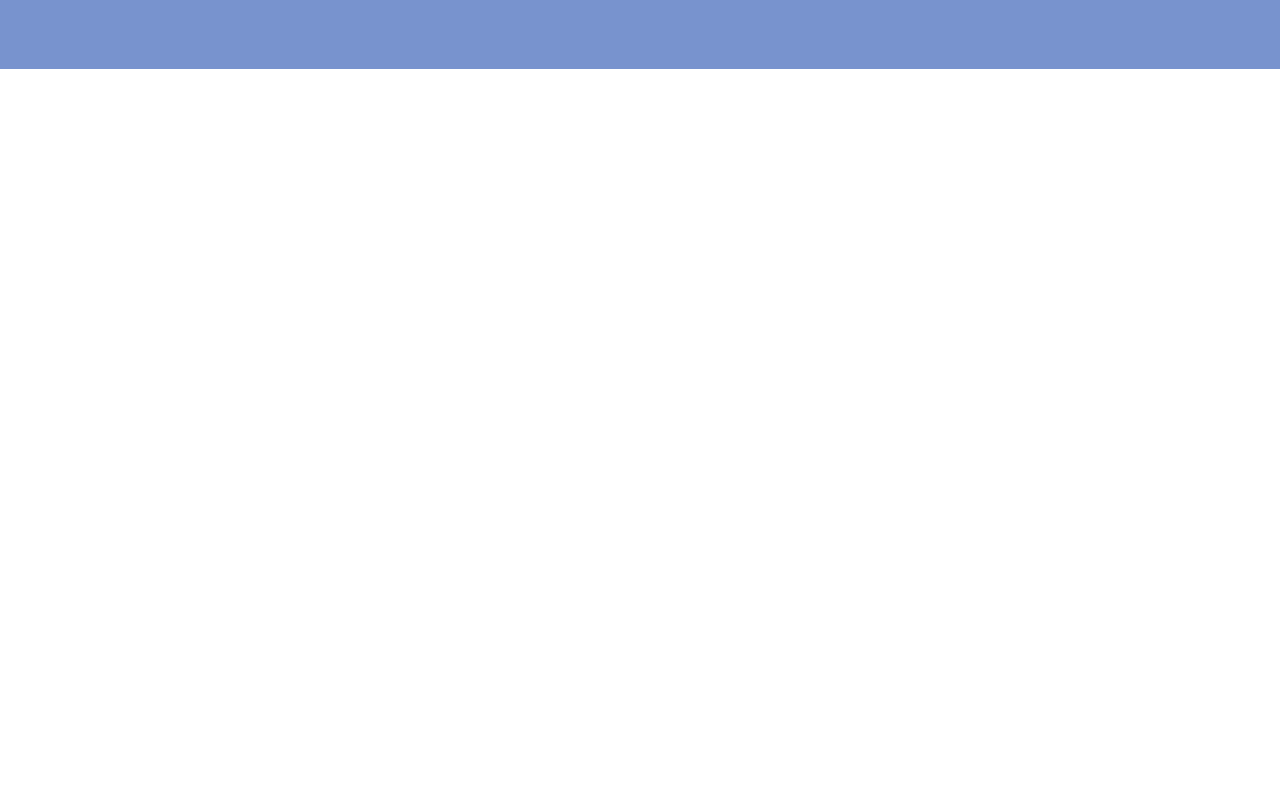
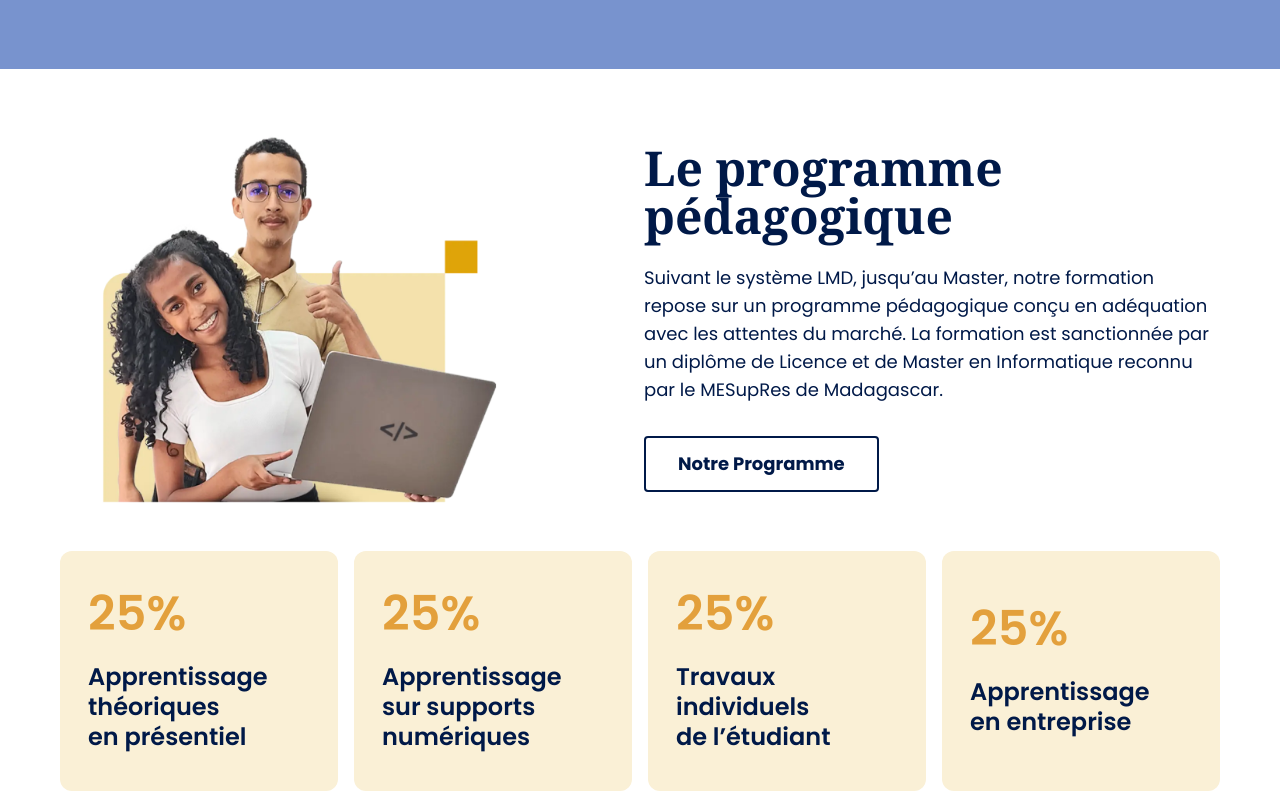
Before and after one commit to IrinaStephane/HEI-School, a React (Vite) app: page / in a window 1280 px wide. Shown: the part 4600-5400 px from the top of the page. Before the commit the page ends 4669 px from the top, so only its background shows below. Built offline with nearby package versions, Linux system fonts and the light colour scheme.

Commit message:
add: Pedagogie

```diff
--- a/src/App.jsx
+++ b/src/App.jsx
@@ -4,6 +4,7 @@ import { Debouche } from "./components/Debouche"
 import Domains from "./components/Domains"
 import HeroSwiper from "./components/HeroSwiper"
 import Navbar from "./components/Navbar"
+import Pedagogie from "./components/Pedagogie"
 import { Team } from "./components/Team"
 
 
@@ -18,6 +19,7 @@ function App() {
       <Debouche />
       <Domains />
       <Admission />
+      <Pedagogie />
     </>
   )
 }
--- /dev/null
+++ b/src/components/Pedagogie.jsx
@@ -0,0 +1,63 @@
+import React from "react";
+import { Container } from "./Container";
+import assets from "../image/assets";
+
+const Pedagogie = () => {
+  return (
+    <div className="bg-white w-full py-16">
+      <Container>
+        <div className="flex flex-col lg:flex-row items-center justify-between gap-8 lg:gap-0">
+          {/* Bloc image + fond */}
+          <div className="relative w-full max-w-[480px] min-w-[320px] h-[370px] flex-shrink-0 mb-8 lg:mb-0">
+            <img
+              src={assets.Mask_group_4}
+              alt="Programme pédagogique"
+              className="relative z-10 w-full h-full object-contain"
+              draggable="false"
+            />
+          </div>
+          {/* Bloc texte */}
+          <div className="flex-1 flex flex-col items-start justify-center max-w-xl">
+            <h2 className="text-primary text-5xl font-serif font-bold mb-6 text-left">Le programme pédagogique</h2>
+            <p className="text-primary text-lg mb-8 text-left">
+              Suivant le système LMD, jusqu’au Master, notre formation repose sur un programme pédagogique conçu en adéquation avec les attentes du marché. La formation est sanctionnée par un diplôme de Licence et de Master en Informatique reconnu par le MESupRes de Madagascar.
+            </p>
+            <button className="px-8 py-3 border-2 border-primary text-primary text-lg font-bold rounded bg-white hover:bg-primary hover:text-white transition">
+              Notre Programme
+            </button>
+          </div>
+        </div>
+      </Container>
+      {/* Section 25% + images */}
+      <Container className="mt-12">
+        {/* Blocs 25% */}
+        <div className="grid grid-cols-2 md:grid-cols-4 gap-4 mb-6">
+          <div className="bg-[#FAF0D6] rounded-xl flex flex-col items-start justify-center px-7 py-7 min-h-[240px]">
+            <span className="text-secondary text-5xl font-semibold mb-6">25%</span>
+            <span className="text-primary text-2xl font-semibold leading-tight">Apprentissage<br/>théoriques<br/>en présentiel</span>
+          </div>
+          <div className="bg-[#FAF0D6] rounded-xl flex flex-col items-start justify-center px-7 py-7 min-h-[240px]">
+            <span className="text-secondary text-5xl font-semibold mb-6">25%</span>
+            <span className="text-primary text-2xl font-semibold leading-tight">Apprentissage<br/>sur supports numériques</span>
+          </div>
+          <div className="bg-[#FAF0D6] rounded-xl flex flex-col items-start justify-center px-7 py-7 min-h-[240px]">
+            <span className="text-secondary text-5xl font-semibold mb-6">25%</span>
+            <span className="text-primary text-2xl font-semibold leading-tight">Travaux<br/>individuels<br/>de l’étudiant</span>
+          </div>
+          <div className="bg-[#FAF0D6] rounded-xl flex flex-col items-start justify-center px-7 py-7 min-h-[240px]">
+            <span className="text-secondary text-5xl font-semibold mb-6">25%</span>
+            <span className="text-primary text-2xl font-semibold leading-tight">Apprentissage<br/>en entreprise</span>
+          </div>
+        </div>
+        {/* Images */}
+        <div className="grid grid-cols-2 md:grid-cols-3 gap-4">
+          <img src={assets.Mask_group_1} alt="apprentissage 1" className="rounded-xl object-cover w-full h-[400px] md:h-[370px]" />
+          <img src={assets.Mask_group_2} alt="apprentissage 2" className="rounded-xl object-cover w-full h-[400px] md:h-[370px]" />
+          <img src={assets.Mask_group_3} alt="apprentissage 3" className="rounded-xl object-cover w-full h-[400px] md:h-[370px]" />
+        </div>
+      </Container>
+    </div>
+  );
+};
+
+export default Pedagogie;
--- a/src/image/assets.js
+++ b/src/image/assets.js
@@ -10,6 +10,7 @@ import Julien from "./Julien.webp"
 import Mask_group_1 from "./Mask-group-1.webp"
 import Mask_group_2 from "./Mask-group-2.webp"
 import Mask_group_3 from "./Mask-group-3.webp"
+import Mask_group_4 from "./Mask-group-4.webp"
 import Mirado from "./Mirado.webp"
 import Parison from "./Parison.png"
 import Ryan from "./Ryan.webp"
@@ -32,6 +33,7 @@ const assets = {
     Mask_group_1,
     Mask_group_2,
     Mask_group_3,
+    Mask_group_4,
     Mirado,
     Parison,
     Ryan,
```
Also changed, not shown: src/components/Team.jsx (line endings or trailing spaces), src/image/Mask-group-4.webp (added).
